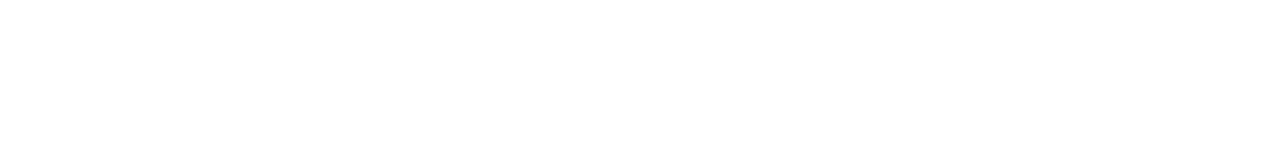
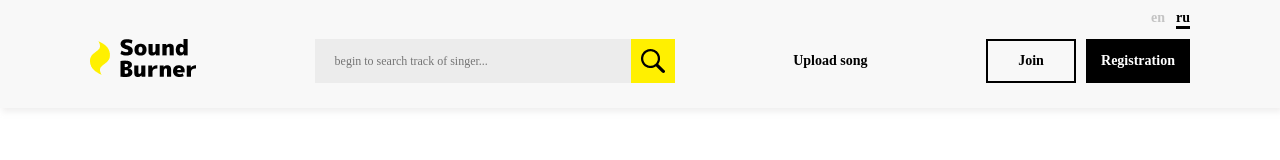
Before and after one commit to Rubibest/figma-landing1, a plain HTML site: page index.html in a window 1280 px wide. Drawn offline with Linux system fonts and the light colour scheme; a web font is replaced by a local one.

Commit message:
Add 'header' in index.html and main.css

```diff
--- a/css/main.css
+++ b/css/main.css
@@ -0,0 +1,109 @@
+* {
+	margin: 0;
+	padding: 0;
+}
+.wraper {
+	max-width: 2000px;
+	min-width: 200px;
+	margin: 0, auto;
+}
+header {
+	padding-bottom: 21px;
+	background: #F8F8F8;
+	box-shadow: 2px 4px 6px rgba(194, 192, 192, 0.25);
+	padding-right: 397px;
+	padding-left: 397px;
+}
+.top-cont {
+	font-weight: 800;
+	font-size: 14px;
+	padding-top: 10px;
+	padding-bottom: 13px;
+}
+.top-language {
+	color: #C4C4C4;
+	display: flex;
+	justify-content: flex-end;
+	flex-direction: row;
+	cursor: pointer;
+	font-family: 'M PLUS Rounded 1c';
+}
+.top-language div:nth-child(2) {
+	position: relative;
+	margin-left: 11px;
+	color: black;
+}
+.top-language div:nth-child(2)::after {
+	content: '';
+	position: absolute;
+	width: 100%;
+	height: 3px;
+	background-color: black;
+}
+.head-middle-container {
+	display: flex;
+	justify-content: space-between;
+}
+.form-cont {
+	display: flex;
+}
+.form-search {
+	cursor: pointer;
+}
+.form-inp {
+	color: #111010;
+	font-family: 'M PLUS Rounded 1c';
+	outline: none;
+	border: none;
+	background: #ECECEC;
+	width: 316px;
+	height: 44px;
+	text-indent: 20px;
+	font-weight: 300;
+	font-size: 12px;
+}
+.head-title-cont {
+	line-height: 43px;
+	font-family: 'M PLUS Rounded 1c';
+	font-weight: 800;
+	font-size: 14px;
+	cursor: pointer;
+}
+.join-cont {
+	display: flex;
+	font-family: 'M PLUS Rounded 1c';
+	font-weight: 800;
+	font-size: 14px;
+}
+.login-inp {
+	cursor: pointer;
+	width: 86px;
+	height: 40px;
+	border: 2px solid #000000;
+	text-align: center;
+	line-height: 40px;
+}
+.register-inp {
+	cursor: pointer;
+	width: 100px;
+	height: 40px;
+	border: 2px solid #000000;
+	text-align: center;
+	line-height: 40px;
+	margin-left: 10px;
+	background-color: black;
+	color: white;
+}
+
+@media (max-width: 1650px) {
+	header {
+		padding-right: 198.75px;
+		padding-left: 198.75px;
+	}
+}
+@media (max-width: 1280px) {
+	header {
+		padding-right: 90px;
+		padding-left: 90px;
+	}
+}
--- a/index.html
+++ b/index.html
@@ -11,6 +11,32 @@
   <link rel="stylesheet" href="fonts/font.css">
 </head>
 <body>
+  <div class="wraper">
+		<header>
+			<div class="top-cont">
+				<div class="top-language">
+					<div><p>en<p></div>
+					<div><p>ru<p></div>
+				</div>
+			</div>
+			<div class="head-middle-container">
+				<div class="logo-cont">
+					<div class="logo"><a href="#"><img src="img/logo.png" alt=""></a></div>
+				</div>
+				<div class="form-cont">
+					<input type="text" class="form-inp" placeholder="begin to search track of singer...">
+					<div class="form-search"><img src="img/icon.png" alt=""></div>
+				</div>
+				<div class="head-title-cont">
+					<div class="head-title">Upload song</div>
+				</div>
+				<div class="join-cont">
+					<div class="login-inp">Join</div>
+					<div class="register-inp">Registration</div>
+				</div>
+			</div>
+		</header>
+</div>
 
 </body>
 </html>
```
